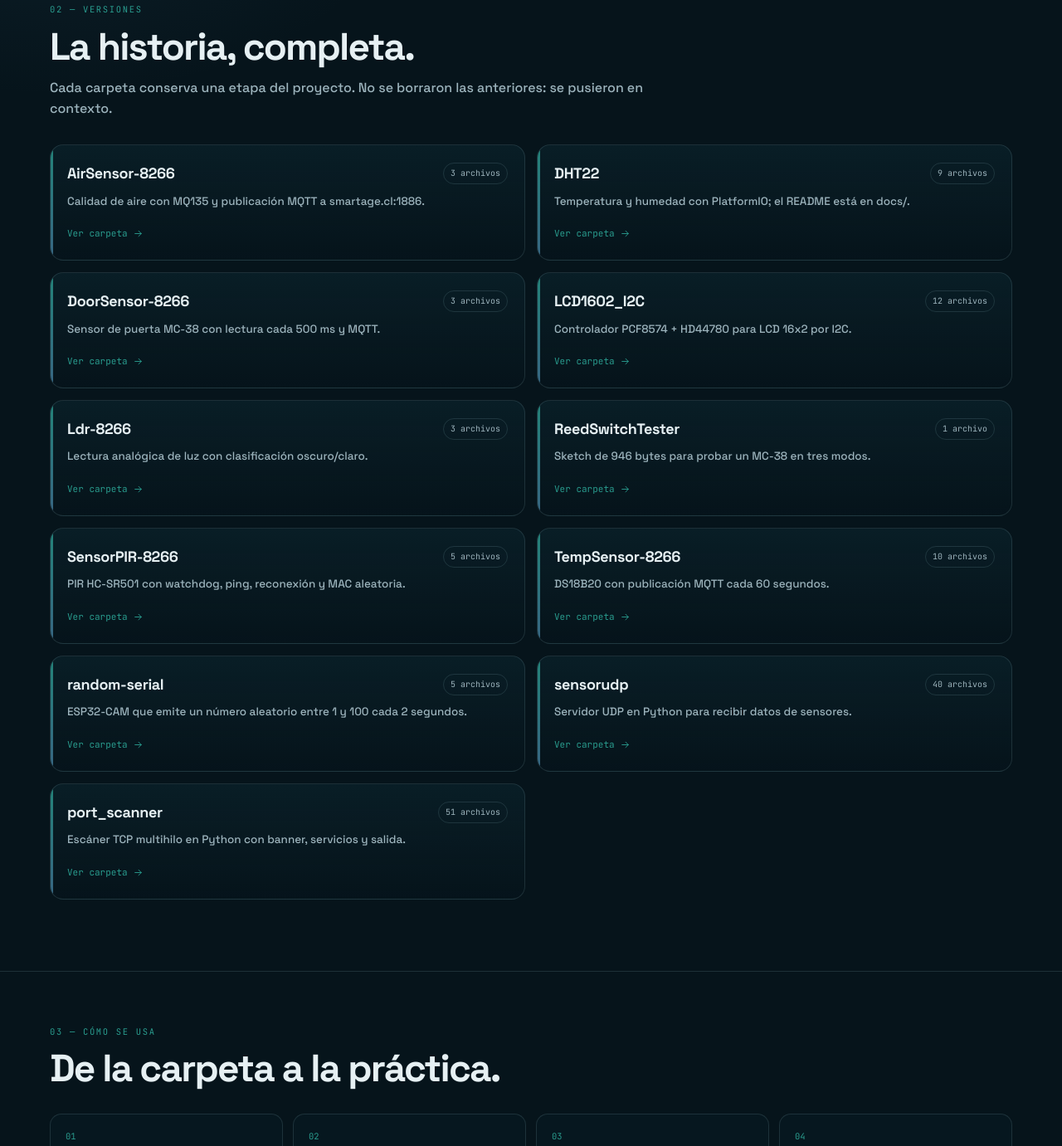
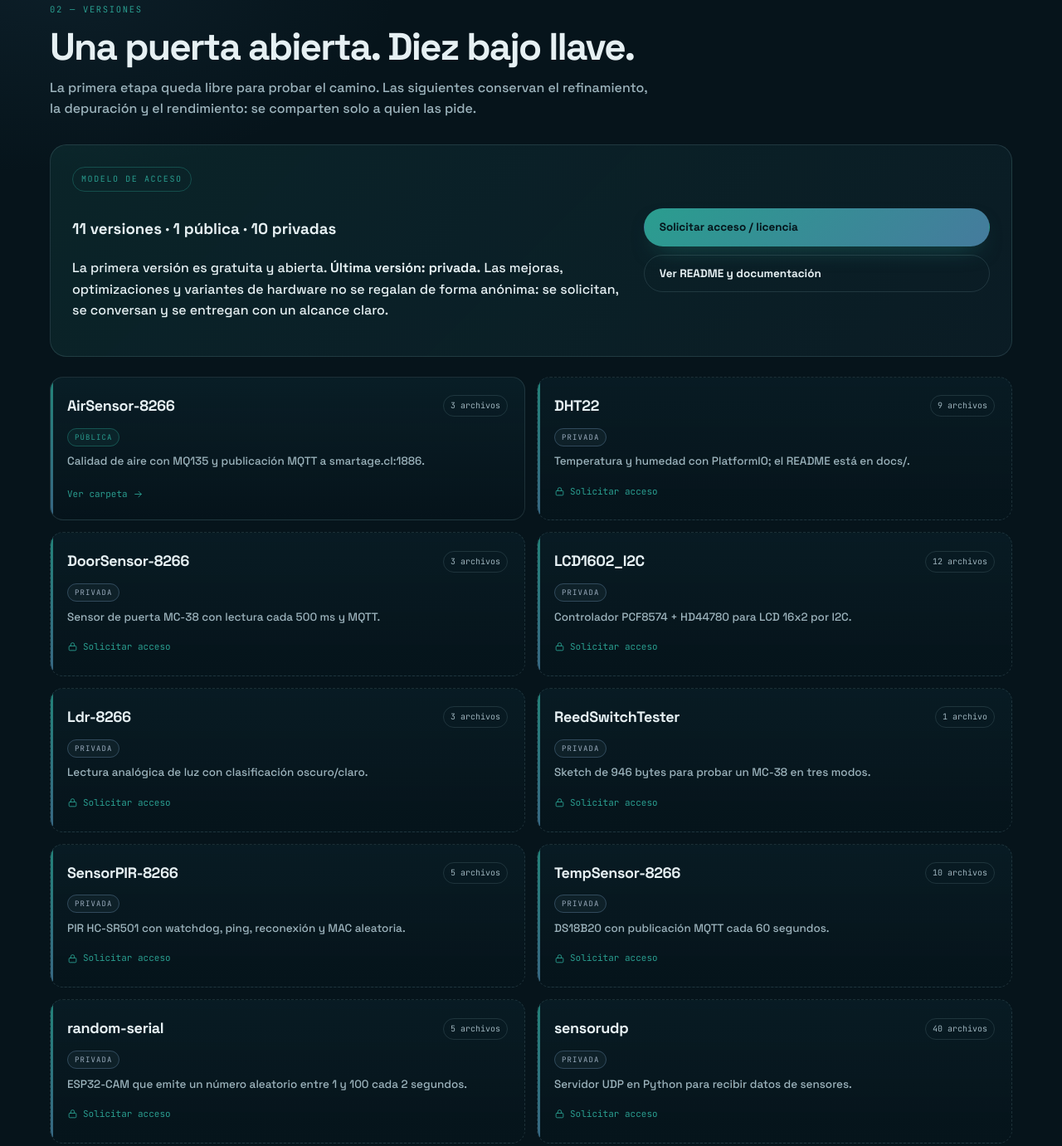
Before and after one commit to jmadasme/esp8266-sensores, a plain HTML site: page docs/index.html in a window 1280 px wide. Shown: the part 1360-2741 px from the top of the page at 83% size. Drawn offline with Linux system fonts and the light colour scheme; no server answers.

```diff
--- a/docs/index.html
+++ b/docs/index.html
@@ -134,14 +134,15 @@ h2{font-size:clamp(30px,4vw,46px);line-height:1.05;letter-spacing:-.04em;margin:
   .stat{border-right:0;border-bottom:1px solid var(--line)}
   h1{font-size:42px}
 }
-</style>
+.gate{display:grid;grid-template-columns:1.35fr .85fr;gap:26px;align-items:center;border:1px solid var(--line);border-radius:20px;padding:26px;background:linear-gradient(135deg,rgba(42,157,143,.12),rgba(69,123,157,.08));margin:22px 0 24px}.gate-badge{display:inline-block;font-family:var(--mono);font-size:10px;letter-spacing:.16em;color:var(--accent);border:1px solid rgba(42,157,143,.35);padding:6px 10px;border-radius:999px;margin-bottom:12px}.gate-actions{display:flex;flex-direction:column;gap:10px;align-items:stretch}.version.private{border-style:dashed;background:linear-gradient(180deg,rgba(11,34,43,.55),rgba(6,20,27,.7))}.version .state{font-family:var(--mono);font-size:9px;letter-spacing:.12em;padding:4px 8px;border-radius:999px;border:1px solid var(--line);color:var(--muted)}.state.pub{color:#2A9D8F;border-color:rgba(42,157,143,.4);background:rgba(42,157,143,.08)}.state.priv{color:#9ab;border-color:rgba(91,124,153,.45);background:rgba(91,124,153,.08)}.private-link{color:#9ab;cursor:pointer}@media(max-width:820px){.gate{grid-template-columns:1fr}}</style>
 <link rel="stylesheet" href="assets/community.css?v=1">
 </head>
 <body>
 <header class="nav"><div class="wrap nav-in">
   <a class="brand" href="/"><span class="brand-mark"><svg viewBox="0 0 24 24" width="18" height="18" fill="none" stroke="currentColor" stroke-width="1.7" stroke-linecap="round" stroke-linejoin="round" aria-hidden="true"><path d="m12 2 9 5-9 5-9-5 9-5z"/><path d="m3 12 9 5 9-5M3 17l9 5 9-5"/></svg></span><span>jmadasme<span style="color:var(--accent)">.</span>portfolio</span></a>
   <nav class="nav-links">
-    <a href="#proyecto">Proyecto</a><a href="#versiones">Versiones</a><a href="#stack">Stack</a><a href="#docs">Docs</a><a href="#comunidad">Comunidad</a>
+    <a href="#proyecto">Proyecto</a><a href="#versiones">Versiones</a>
+      <a href="#acceso">Acceso</a><a href="#stack">Stack</a><a href="#docs">Docs</a><a href="#comunidad">Comunidad</a>
     <a class="btn btn-ghost" style="padding:9px 15px" href="/iot/">← IoT</a>
   </nav>
 </div></header>
@@ -155,7 +156,7 @@ h2{font-size:clamp(30px,4vw,46px);line-height:1.05;letter-spacing:-.04em;margin:
       <a class="btn btn-primary" href="https://github.com/jmadasme/esp8266-sensores" target="_blank" rel="noopener">Ver el repositorio <svg viewBox="0 0 24 24" width="15" height="15" fill="none" stroke="currentColor" stroke-width="1.7" stroke-linecap="round" stroke-linejoin="round" aria-hidden="true"><path d="M5 12h14M13 6l6 6-6 6"/></svg></a>
       <a class="btn btn-ghost" href="#versiones">Explorar versiones</a>
     </div>
-    <div class="badges"><span class="badge">MIT</span><span class="badge">IoT &amp; Hardware</span><span class="badge">11 versiónes</span><span class="badge">GitHub Pages</span></div>
+    <div class="badges"><span class="badge">MIT</span><span class="badge">IoT &amp; Hardware</span><span class="badge">11 versiones · 10 privadas</span><span class="badge">GitHub Pages</span></div>
   </div>
   <div class="hero-visual">
     <div class="visual-frame"><img src="assets/architecture.svg" alt="Árbol de versiones de ESP8266 Sensores"></div>
@@ -164,7 +165,7 @@ h2{font-size:clamp(30px,4vw,46px);line-height:1.05;letter-spacing:-.04em;margin:
   </div>
 </div></section>
 
-<section class="stats"><div class="wrap stats-grid"><div class="stat"><div class="stat-num">11</div><div class="stat-label">versiones</div></div><div class="stat"><div class="stat-num">2</div><div class="stat-label">lenguajes</div></div><div class="stat"><div class="stat-num">60</div><div class="stat-label">s MQTT</div></div><div class="stat"><div class="stat-num">0</div><div class="stat-label">nube propia</div></div></div></section>
+<section class="stats"><div class="wrap stats-grid"><div class="stat"><div class="stat-num">11</div><div class="stat-label">versiones</div></div><div class="stat"><div class="stat-num">1</div><div class="stat-label">pública</div></div><div class="stat"><div class="stat-num">10</div><div class="stat-label">privadas</div></div><div class="stat"><div class="stat-num">1</div><div class="stat-label">licencia</div></div></div></section>
 
 <section class="section" id="proyecto"><div class="wrap">
   <div class="section-head reveal"><div class="kicker">01 — El proyecto</div><h2>Qué resuelve</h2><p class="section-sub">Once proyectos pequeños de ESP8266 y utilidades: calidad de aire, temperatura, puertas, luz, PIR, LCD, reed switch, serial aleatorio, servidor UDP y escáner de puertos.</p></div>
@@ -175,51 +176,74 @@ h2{font-size:clamp(30px,4vw,46px);line-height:1.05;letter-spacing:-.04em;margin:
 </div></section>
 
 <section class="section" id="versiones"><div class="wrap">
-  <div class="section-head reveal"><div class="kicker">02 — Versiones</div><h2>La historia, completa.</h2><p class="section-sub">Cada carpeta conserva una etapa del proyecto. No se borraron las anteriores: se pusieron en contexto.</p></div>
+  <div class="section-head reveal"><div class="kicker">02 — Versiones</div><h2>Una puerta abierta. Diez bajo llave.</h2>
+  <p class="section-sub">La primera etapa queda libre para probar el camino. Las siguientes conservan el refinamiento, la depuración y el rendimiento: se comparten solo a quien las pide.</p></div>
+  <div class="gate reveal" id="acceso">
+    <div>
+      <span class="gate-badge">MODELO DE ACCESO</span>
+      <h3>11 versiones · 1 pública · 10 privadas</h3>
+      <p>La primera versión es gratuita y abierta. <strong>Última versión: privada.</strong> Las mejoras, optimizaciones y variantes de hardware no se regalan de forma anónima: se solicitan, se conversan y se entregan con un alcance claro.</p>
+    </div>
+    <div class="gate-actions">
+      <a class="btn btn-primary" href="https://github.com/jmadasme/esp8266-sensores/issues/new?template=solicitud-acceso.yml&title=Solicitud%20de%20acceso%20a%20versiones%20privadas" target="_blank" rel="noopener">Solicitar acceso / licencia</a>
+      <a class="btn btn-ghost" href="#docs">Ver README y documentación</a>
+    </div>
+  </div>
   <div class="versions"><article class="version reveal">
   <div class="version-top"><h3>AirSensor-8266</h3><span class="count">3 archivos</span></div>
+  <div style="margin-bottom:8px"><span class="state pub">PÚBLICA</span></div>
   <p>Calidad de aire con MQ135 y publicación MQTT a smartage.cl:1886.</p>
-  <a href="https://github.com/jmadasme/esp8266-sensores/tree/main/versions/AirSensor-8266" target="_blank" rel="noopener">Ver carpeta <svg viewBox="0 0 24 24" width="13" height="13" fill="none" stroke="currentColor" stroke-width="1.7" stroke-linecap="round" stroke-linejoin="round" aria-hidden="true"><path d="M5 12h14M13 6l6 6-6 6"/></svg></a>
-</article><article class="version reveal">
+  <a href="versions/AirSensor-8266/" target="_blank" rel="noopener">Ver carpeta <svg viewBox="0 0 24 24" width="13" height="13" fill="none" stroke="currentColor" stroke-width="1.7" stroke-linecap="round" stroke-linejoin="round" aria-hidden="true"><path d="M5 12h14M13 6l6 6-6 6"/></svg></a>
+</article><article class="version reveal private">
   <div class="version-top"><h3>DHT22</h3><span class="count">9 archivos</span></div>
+  <div style="margin-bottom:8px"><span class="state priv">PRIVADA</span></div>
   <p>Temperatura y humedad con PlatformIO; el README está en docs/.</p>
-  <a href="https://github.com/jmadasme/esp8266-sensores/tree/main/versions/DHT22" target="_blank" rel="noopener">Ver carpeta <svg viewBox="0 0 24 24" width="13" height="13" fill="none" stroke="currentColor" stroke-width="1.7" stroke-linecap="round" stroke-linejoin="round" aria-hidden="true"><path d="M5 12h14M13 6l6 6-6 6"/></svg></a>
-</article><article class="version reveal">
+  <a class="private-link" href="https://github.com/jmadasme/esp8266-sensores/issues/new?template=solicitud-acceso.yml&title=Solicitud%20de%20acceso%20a%20versiones%20privadas" target="_blank" rel="noopener"><svg viewBox="0 0 24 24" width="13" height="13" fill="none" stroke="currentColor" stroke-width="1.7" stroke-linecap="round" stroke-linejoin="round" aria-hidden="true"><rect x="4" y="10" width="16" height="10" rx="2"/><path d="M8 10V7a4 4 0 0 1 8 0v3"/></svg> Solicitar acceso</a>
+</article><article class="version reveal private">
   <div class="version-top"><h3>DoorSensor-8266</h3><span class="count">3 archivos</span></div>
+  <div style="margin-bottom:8px"><span class="state priv">PRIVADA</span></div>
   <p>Sensor de puerta MC-38 con lectura cada 500 ms y MQTT.</p>
-  <a href="https://github.com/jmadasme/esp8266-sensores/tree/main/versions/DoorSensor-8266" target="_blank" rel="noopener">Ver carpeta <svg viewBox="0 0 24 24" width="13" height="13" fill="none" stroke="currentColor" stroke-width="1.7" stroke-linecap="round" stroke-linejoin="round" aria-hidden="true"><path d="M5 12h14M13 6l6 6-6 6"/></svg></a>
-</article><article class="version reveal">
+  <a class="private-link" href="https://github.com/jmadasme/esp8266-sensores/issues/new?template=solicitud-acceso.yml&title=Solicitud%20de%20acceso%20a%20versiones%20privadas" target="_blank" rel="noopener"><svg viewBox="0 0 24 24" width="13" height="13" fill="none" stroke="currentColor" stroke-width="1.7" stroke-linecap="round" stroke-linejoin="round" aria-hidden="true"><rect x="4" y="10" width="16" height="10" rx="2"/><path d="M8 10V7a4 4 0 0 1 8 0v3"/></svg> Solicitar acceso</a>
+</article><article class="version reveal private">
   <div class="version-top"><h3>LCD1602_I2C</h3><span class="count">12 archivos</span></div>
+  <div style="margin-bottom:8px"><span class="state priv">PRIVADA</span></div>
   <p>Controlador PCF8574 + HD44780 para LCD 16x2 por I2C.</p>
-  <a href="https://github.com/jmadasme/esp8266-sensores/tree/main/versions/LCD1602_I2C" target="_blank" rel="noopener">Ver carpeta <svg viewBox="0 0 24 24" width="13" height="13" fill="none" stroke="currentColor" stroke-width="1.7" stroke-linecap="round" stroke-linejoin="round" aria-hidden="true"><path d="M5 12h14M13 6l6 6-6 6"/></svg></a>
-</article><article class="version reveal">
+  <a class="private-link" href="https://github.com/jmadasme/esp8266-sensores/issues/new?template=solicitud-acceso.yml&title=Solicitud%20de%20acceso%20a%20versiones%20privadas" target="_blank" rel="noopener"><svg viewBox="0 0 24 24" width="13" height="13" fill="none" stroke="currentColor" stroke-width="1.7" stroke-linecap="round" stroke-linejoin="round" aria-hidden="true"><rect x="4" y="10" width="16" height="10" rx="2"/><path d="M8 10V7a4 4 0 0 1 8 0v3"/></svg> Solicitar acceso</a>
+</article><article class="version reveal private">
   <div class="version-top"><h3>Ldr-8266</h3><span class="count">3 archivos</span></div>
+  <div style="margin-bottom:8px"><span class="state priv">PRIVADA</span></div>
   <p>Lectura analógica de luz con clasificación oscuro/claro.</p>
-  <a href="https://github.com/jmadasme/esp8266-sensores/tree/main/versions/Ldr-8266" target="_blank" rel="noopener">Ver carpeta <svg viewBox="0 0 24 24" width="13" height="13" fill="none" stroke="currentColor" stroke-width="1.7" stroke-linecap="round" stroke-linejoin="round" aria-hidden="true"><path d="M5 12h14M13 6l6 6-6 6"/></svg></a>
-</article><article class="version reveal">
+  <a class="private-link" href="https://github.com/jmadasme/esp8266-sensores/issues/new?template=solicitud-acceso.yml&title=Solicitud%20de%20acceso%20a%20versiones%20privadas" target="_blank" rel="noopener"><svg viewBox="0 0 24 24" width="13" height="13" fill="none" stroke="currentColor" stroke-width="1.7" stroke-linecap="round" stroke-linejoin="round" aria-hidden="true"><rect x="4" y="10" width="16" height="10" rx="2"/><path d="M8 10V7a4 4 0 0 1 8 0v3"/></svg> Solicitar acceso</a>
+</article><article class="version reveal private">
   <div class="version-top"><h3>ReedSwitchTester</h3><span class="count">1 archivo</span></div>
+  <div style="margin-bottom:8px"><span class="state priv">PRIVADA</span></div>
   <p>Sketch de 946 bytes para probar un MC-38 en tres modos.</p>
-  <a href="https://github.com/jmadasme/esp8266-sensores/tree/main/versions/ReedSwitchTester" target="_blank" rel="noopener">Ver carpeta <svg viewBox="0 0 24 24" width="13" height="13" fill="none" stroke="currentColor" stroke-width="1.7" stroke-linecap="round" stroke-linejoin="round" aria-hidden="true"><path d="M5 12h14M13 6l6 6-6 6"/></svg></a>
-</article><article class="version reveal">
+  <a class="private-link" href="https://github.com/jmadasme/esp8266-sensores/issues/new?template=solicitud-acceso.yml&title=Solicitud%20de%20acceso%20a%20versiones%20privadas" target="_blank" rel="noopener"><svg viewBox="0 0 24 24" width="13" height="13" fill="none" stroke="currentColor" stroke-width="1.7" stroke-linecap="round" stroke-linejoin="round" aria-hidden="true"><rect x="4" y="10" width="16" height="10" rx="2"/><path d="M8 10V7a4 4 0 0 1 8 0v3"/></svg> Solicitar acceso</a>
+</article><article class="version reveal private">
   <div class="version-top"><h3>SensorPIR-8266</h3><span class="count">5 archivos</span></div>
+  <div style="margin-bottom:8px"><span class="state priv">PRIVADA</span></div>
   <p>PIR HC-SR501 con watchdog, ping, reconexión y MAC aleatoria.</p>
-  <a href="https://github.com/jmadasme/esp8266-sensores/tree/main/versions/SensorPIR-8266" target="_blank" rel="noopener">Ver carpeta <svg viewBox="0 0 24 24" width="13" height="13" fill="none" stroke="currentColor" stroke-width="1.7" stroke-linecap="round" stroke-linejoin="round" aria-hidden="true"><path d="M5 12h14M13 6l6 6-6 6"/></svg></a>
-</article><article class="version reveal">
+  <a class="private-link" href="https://github.com/jmadasme/esp8266-sensores/issues/new?template=solicitud-acceso.yml&title=Solicitud%20de%20acceso%20a%20versiones%20privadas" target="_blank" rel="noopener"><svg viewBox="0 0 24 24" width="13" height="13" fill="none" stroke="currentColor" stroke-width="1.7" stroke-linecap="round" stroke-linejoin="round" aria-hidden="true"><rect x="4" y="10" width="16" height="10" rx="2"/><path d="M8 10V7a4 4 0 0 1 8 0v3"/></svg> Solicitar acceso</a>
+</article><article class="version reveal private">
   <div class="version-top"><h3>TempSensor-8266</h3><span class="count">10 archivos</span></div>
+  <div style="margin-bottom:8px"><span class="state priv">PRIVADA</span></div>
   <p>DS18B20 con publicación MQTT cada 60 segundos.</p>
-  <a href="https://github.com/jmadasme/esp8266-sensores/tree/main/versions/TempSensor-8266" target="_blank" rel="noopener">Ver carpeta <svg viewBox="0 0 24 24" width="13" height="13" fill="none" stroke="currentColor" stroke-width="1.7" stroke-linecap="round" stroke-linejoin="round" aria-hidden="true"><path d="M5 12h14M13 6l6 6-6 6"/></svg></a>
-</article><article class="version reveal">
+  <a class="private-link" href="https://github.com/jmadasme/esp8266-sensores/issues/new?template=solicitud-acceso.yml&title=Solicitud%20de%20acceso%20a%20versiones%20privadas" target="_blank" rel="noopener"><svg viewBox="0 0 24 24" width="13" height="13" fill="none" stroke="currentColor" stroke-width="1.7" stroke-linecap="round" stroke-linejoin="round" aria-hidden="true"><rect x="4" y="10" width="16" height="10" rx="2"/><path d="M8 10V7a4 4 0 0 1 8 0v3"/></svg> Solicitar acceso</a>
+</article><article class="version reveal private">
   <div class="version-top"><h3>random-serial</h3><span class="count">5 archivos</span></div>
+  <div style="margin-bottom:8px"><span class="state priv">PRIVADA</span></div>
   <p>ESP32-CAM que emite un número aleatorio entre 1 y 100 cada 2 segundos.</p>
-  <a href="https://github.com/jmadasme/esp8266-sensores/tree/main/versions/random-serial" target="_blank" rel="noopener">Ver carpeta <svg viewBox="0 0 24 24" width="13" height="13" fill="none" stroke="currentColor" stroke-width="1.7" stroke-linecap="round" stroke-linejoin="round" aria-hidden="true"><path d="M5 12h14M13 6l6 6-6 6"/></svg></a>
-</article><article class="version reveal">
+  <a class="private-link" href="https://github.com/jmadasme/esp8266-sensores/issues/new?template=solicitud-acceso.yml&title=Solicitud%20de%20acceso%20a%20versiones%20privadas" target="_blank" rel="noopener"><svg viewBox="0 0 24 24" width="13" height="13" fill="none" stroke="currentColor" stroke-width="1.7" stroke-linecap="round" stroke-linejoin="round" aria-hidden="true"><rect x="4" y="10" width="16" height="10" rx="2"/><path d="M8 10V7a4 4 0 0 1 8 0v3"/></svg> Solicitar acceso</a>
+</article><article class="version reveal private">
   <div class="version-top"><h3>sensorudp</h3><span class="count">40 archivos</span></div>
+  <div style="margin-bottom:8px"><span class="state priv">PRIVADA</span></div>
   <p>Servidor UDP en Python para recibir datos de sensores.</p>
-  <a href="https://github.com/jmadasme/esp8266-sensores/tree/main/versions/sensorudp" target="_blank" rel="noopener">Ver carpeta <svg viewBox="0 0 24 24" width="13" height="13" fill="none" stroke="currentColor" stroke-width="1.7" stroke-linecap="round" stroke-linejoin="round" aria-hidden="true"><path d="M5 12h14M13 6l6 6-6 6"/></svg></a>
-</article><article class="version reveal">
+  <a class="private-link" href="https://github.com/jmadasme/esp8266-sensores/issues/new?template=solicitud-acceso.yml&title=Solicitud%20de%20acceso%20a%20versiones%20privadas" target="_blank" rel="noopener"><svg viewBox="0 0 24 24" width="13" height="13" fill="none" stroke="currentColor" stroke-width="1.7" stroke-linecap="round" stroke-linejoin="round" aria-hidden="true"><rect x="4" y="10" width="16" height="10" rx="2"/><path d="M8 10V7a4 4 0 0 1 8 0v3"/></svg> Solicitar acceso</a>
+</article><article class="version reveal private">
   <div class="version-top"><h3>port_scanner</h3><span class="count">51 archivos</span></div>
+  <div style="margin-bottom:8px"><span class="state priv">PRIVADA</span></div>
   <p>Escáner TCP multihilo en Python con banner, servicios y salida.</p>
-  <a href="https://github.com/jmadasme/esp8266-sensores/tree/main/versions/port_scanner" target="_blank" rel="noopener">Ver carpeta <svg viewBox="0 0 24 24" width="13" height="13" fill="none" stroke="currentColor" stroke-width="1.7" stroke-linecap="round" stroke-linejoin="round" aria-hidden="true"><path d="M5 12h14M13 6l6 6-6 6"/></svg></a>
+  <a class="private-link" href="https://github.com/jmadasme/esp8266-sensores/issues/new?template=solicitud-acceso.yml&title=Solicitud%20de%20acceso%20a%20versiones%20privadas" target="_blank" rel="noopener"><svg viewBox="0 0 24 24" width="13" height="13" fill="none" stroke="currentColor" stroke-width="1.7" stroke-linecap="round" stroke-linejoin="round" aria-hidden="true"><rect x="4" y="10" width="16" height="10" rx="2"/><path d="M8 10V7a4 4 0 0 1 8 0v3"/></svg> Solicitar acceso</a>
 </article></div>
 </div></section>
 
@@ -238,7 +262,7 @@ h2{font-size:clamp(30px,4vw,46px);line-height:1.05;letter-spacing:-.04em;margin:
   <div class="stack-grid">
     <div class="reveal"><div class="chips"><span class="chip">ESP8266</span><span class="chip">ESP32-CAM</span><span class="chip">Arduino C++</span><span class="chip">Python</span><span class="chip">MQTT</span><span class="chip">PlatformIO</span></div><div class="note"><svg viewBox="0 0 24 24" width="16" height="16" fill="none" stroke="currentColor" stroke-width="1.7" stroke-linecap="round" stroke-linejoin="round" aria-hidden="true"><path d="m5 12 4 4L19 6"/></svg><span>Cada versión tiene su propio FQBN y pinout. AirSensor, DoorSensor, SensorPIR y TempSensor usan MQTT; las utilidades Python no requieren placa. Se removieron secretos en 5 archivo(s) de esta familia.</span></div></div>
     <div class="terminal reveal"><div class="terminal-bar"><span class="dot"></span><span class="dot"></span><span class="dot"></span></div><pre>git clone https://github.com/jmadasme/esp8266-sensores.git
-cd esp8266-sensores/versions/SensorPIR-8266
+cd esp8266-sensores/versions/AirSensor-8266
 cp secrets.example.h secrets.h
 arduino-cli compile --fqbn esp8266:esp8266:nodemcuv2 .</pre></div>
   </div>
```
